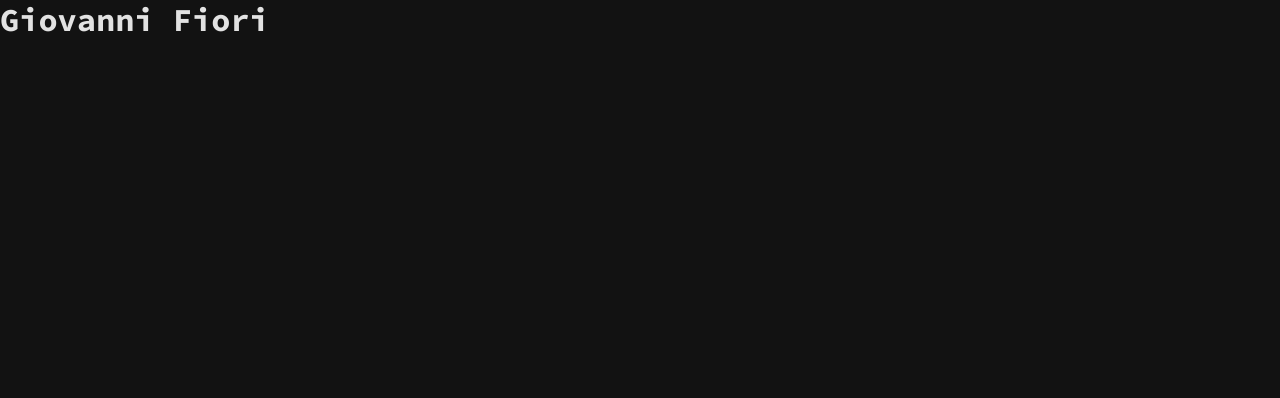
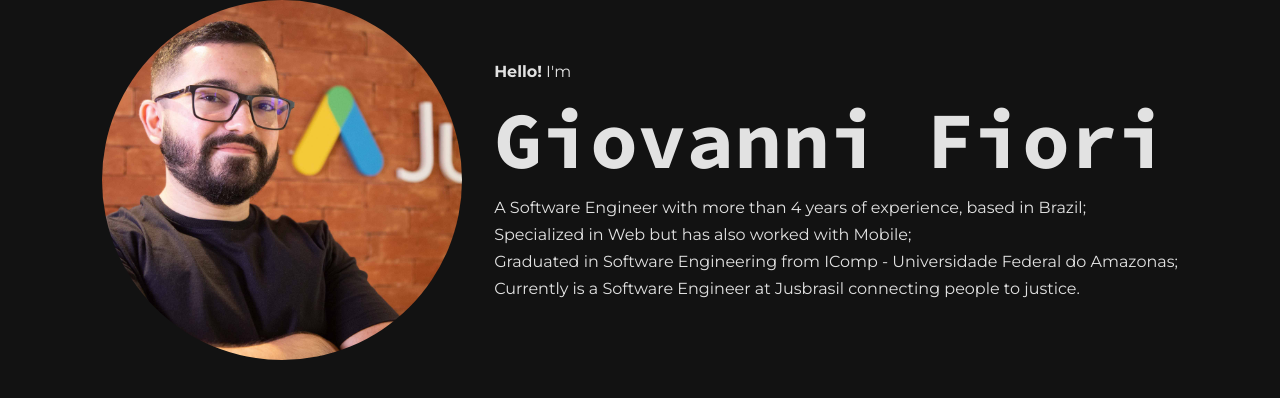
Before and after one commit to giovannifiori/my-website, a Next.js app: page / in a window 1280 px wide. Shown: the top 398 px of the page. Built offline with nearby package versions, Linux system fonts and the light colour scheme.

Commit message:
Implement Hero page section

```diff
--- a/pages/index.tsx
+++ b/pages/index.tsx
@@ -1,20 +1,35 @@
 import type { NextPage } from 'next'
 import Head from 'next/head'
 import Image from 'next/image'
+import profilePic from '../public/images/profile.jpg';
+import styles from '../styles/Home.module.scss';
 
 const Home: NextPage = () => {
   return (
-    <div>
+    <>
       <Head>
         <title>gfiori.dev</title>
         <meta name="description" content="Giovanni Fiori | Software Engineer" />
         <link rel="icon" href="/favicon.ico" />
       </Head>
 
-      <main>
-        <h1>Giovanni Fiori</h1>
+      <main className={styles.main}>
+        <div className={styles.contentBlock}>
+          <div className={styles.imageContainer}>
+            <Image src={profilePic} alt="Picture of the author" layout="fill" objectFit="cover" />
+          </div>
+          <div className={styles.contentInfo}>
+            <p><b>Hello!</b> I'm</p>
+            <span className={styles.name}>Giovanni Fiori</span>
+            <p>A Software Engineer with more than 4 years of experience, based in Brazil;</p>
+            <p>Specialized in Web but has also worked with Mobile;</p>
+            <p>Graduated in Software Engineering from IComp - Universidade Federal do Amazonas;</p>
+            <p>Currently is a Software Engineer at Jusbrasil connecting people to justice.</p>
+          </div>
+        </div>
+
       </main>
-    </div>
+    </>
   )
 }
 
--- /dev/null
+++ b/styles/Home.module.scss
@@ -0,0 +1,41 @@
+.main {
+    height: 100%;
+    display: flex;
+    justify-content: center;
+    align-items: center;
+}
+
+.imageContainer {
+    width: 360px;
+    height: 360px;
+    min-width: 360px;
+    border-radius: 50%;
+    overflow: hidden;
+    position: relative;
+}
+
+.contentBlock {
+    display: flex;
+    align-items: center;
+    justify-content: center;
+    column-gap: 2rem;
+}
+
+.contentInfo {
+   p {
+       margin: 0.5rem 0;
+   }
+}
+
+.name {
+    font-family: 'Source Code Pro', monospace;
+    font-weight: 700;
+    font-size: 5rem;
+}
+
+@media screen and (max-width: 768px) {
+    .contentBlock {
+        flex-direction: column;
+        margin: 0 1rem;
+    }
+}
--- a/styles/globals.scss
+++ b/styles/globals.scss
@@ -8,7 +8,7 @@
   box-sizing: border-box;
 }
 
-html, body {
+html, body, [data-reactroot] {
   height: 100%;
 }
 
```
Also changed, not shown: public/images/profile.jpg (added).
